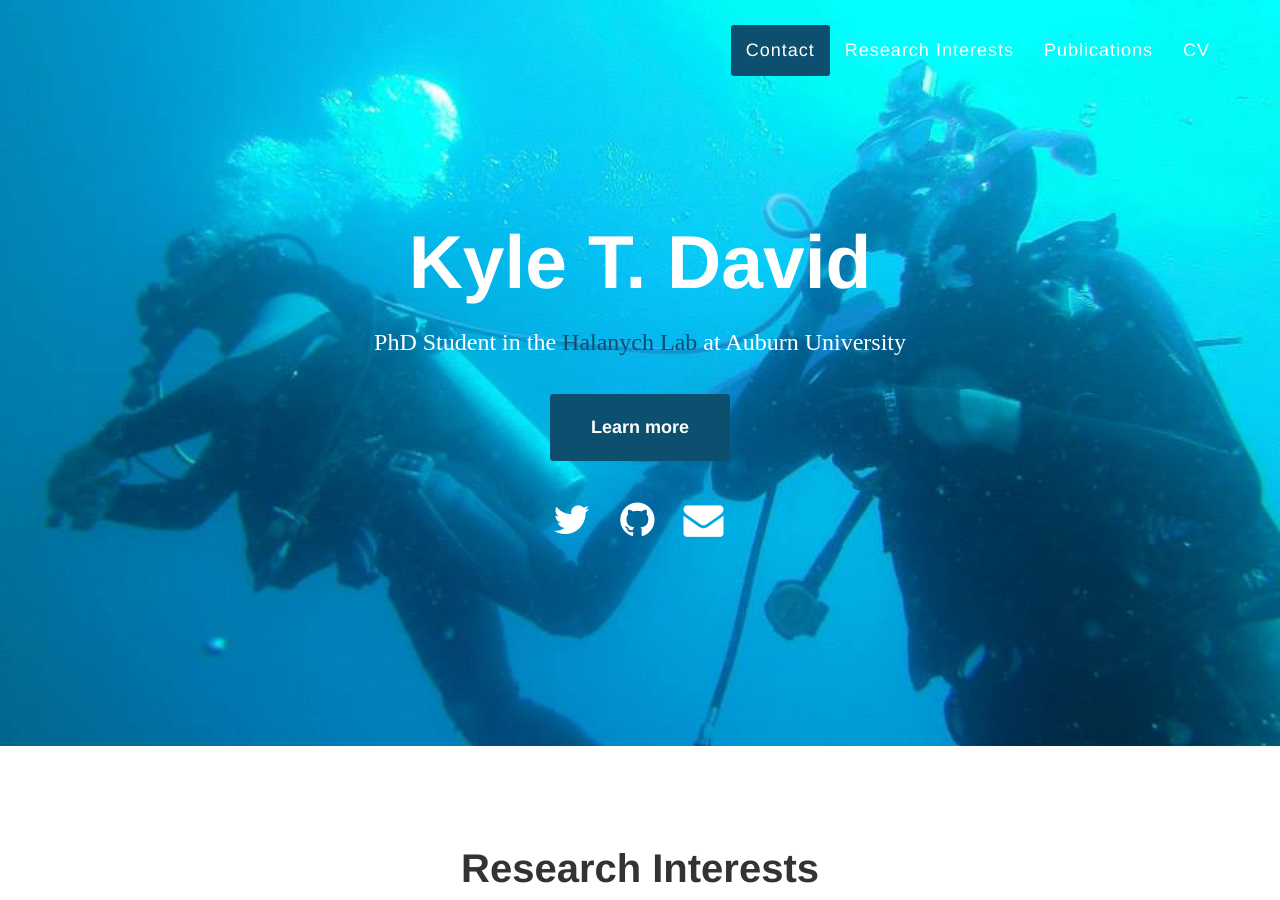
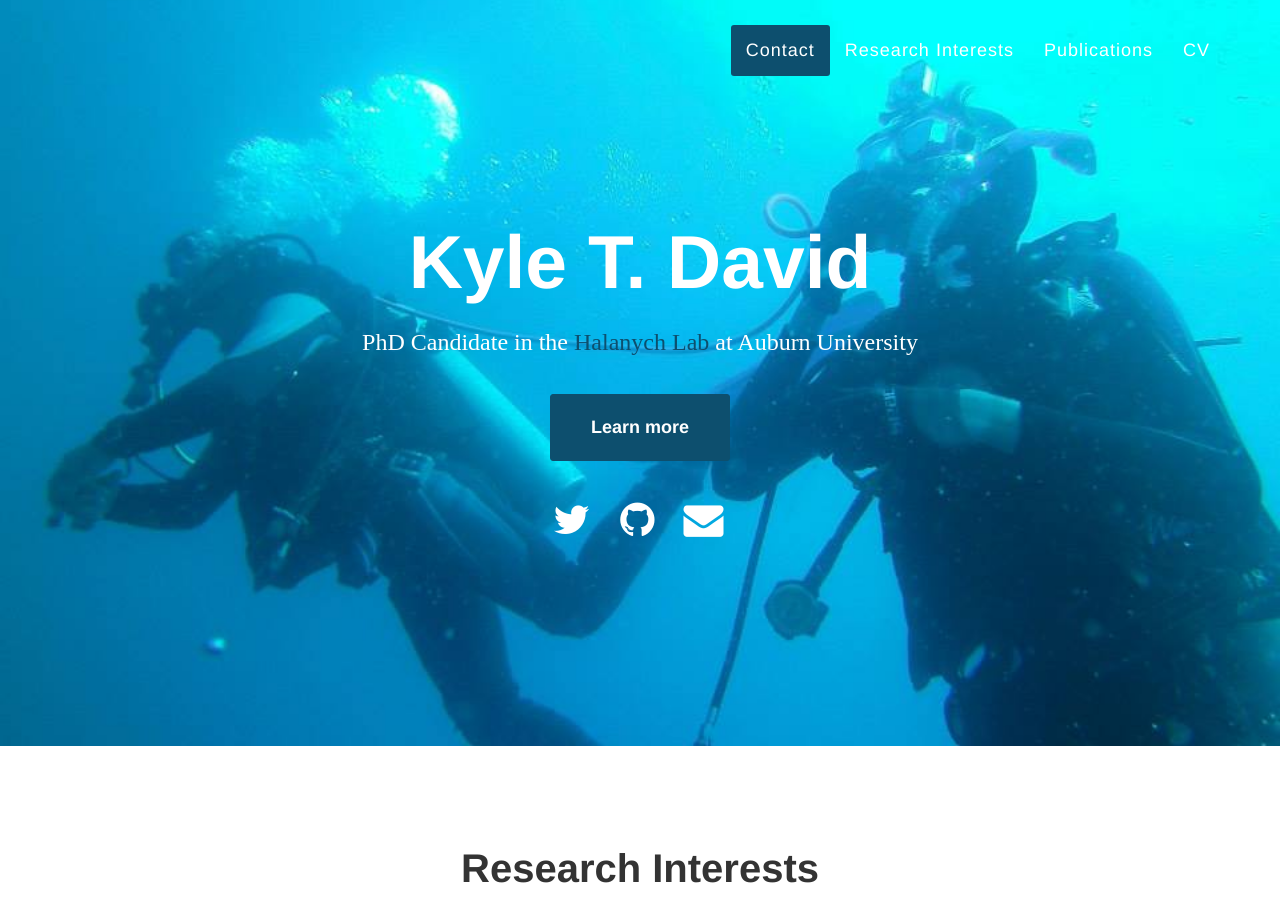
Before and after one commit to KyleTDavid/KyleTDavidWebsite, a Jekyll site: the page built from index.md, in a window 1280 px wide and 900 px high. Built offline with Jekyll 4.4.1, drawn with Linux system fonts in a browser that asks for light colours; nearby versions of some CDN libraries; some web fonts are replaced.

Commit message:
Update hero.html

```diff
--- a/_includes/hero.html
+++ b/_includes/hero.html
@@ -4,7 +4,7 @@
     <div class="container">
         <div class="intro-text">
             <div class="intro-heading">Kyle T. David</div>
-            <div class="text-center"><font size=5 face="Avenir">PhD Student in the <a href="http://metazoan.auburn.edu/halanych/lab/">Halanych Lab</a> at Auburn University</div>
+            <div class="text-center"><font size=5 face="Avenir">PhD Candidate in the <a href="http://metazoan.auburn.edu/halanych/lab/">Halanych Lab</a> at Auburn University</div>
             <br>
             <a href="#research_interests" class="page-scroll btn btn-xl">Learn more</a>
             <div>
```
